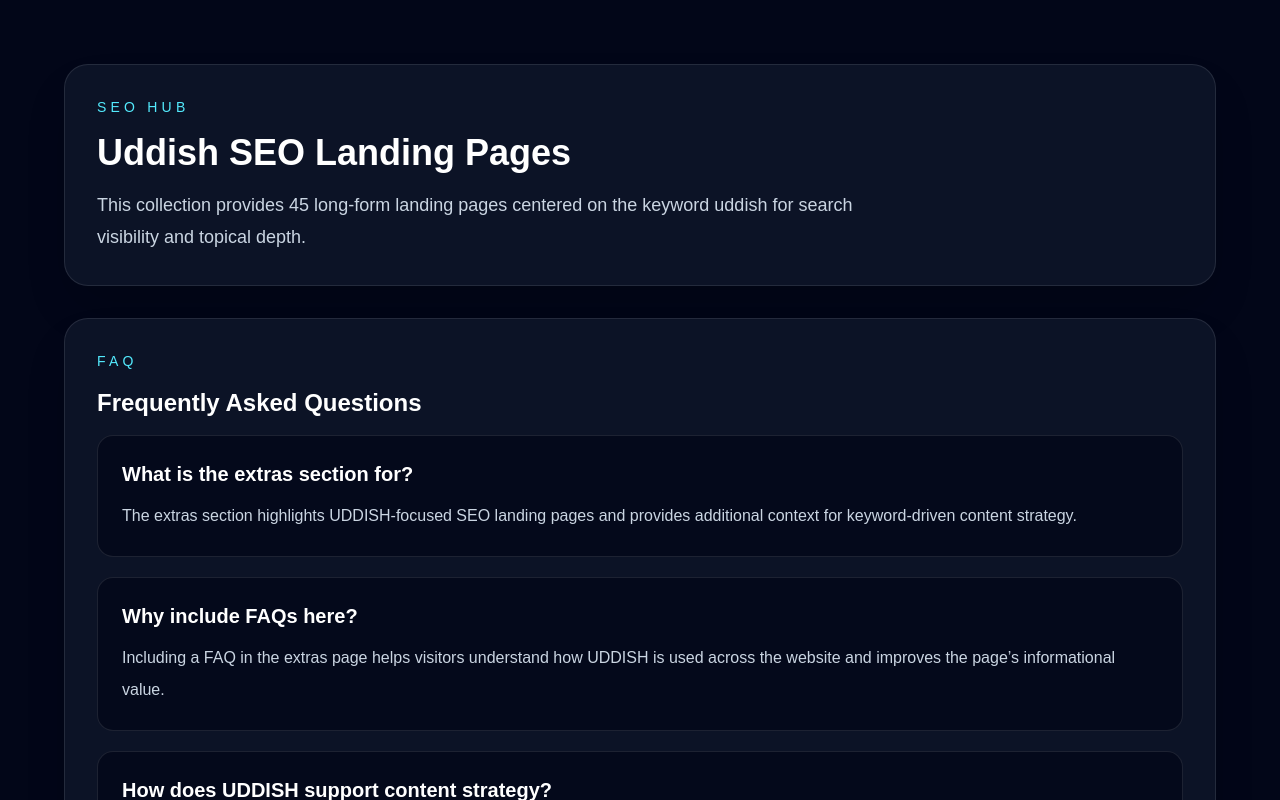
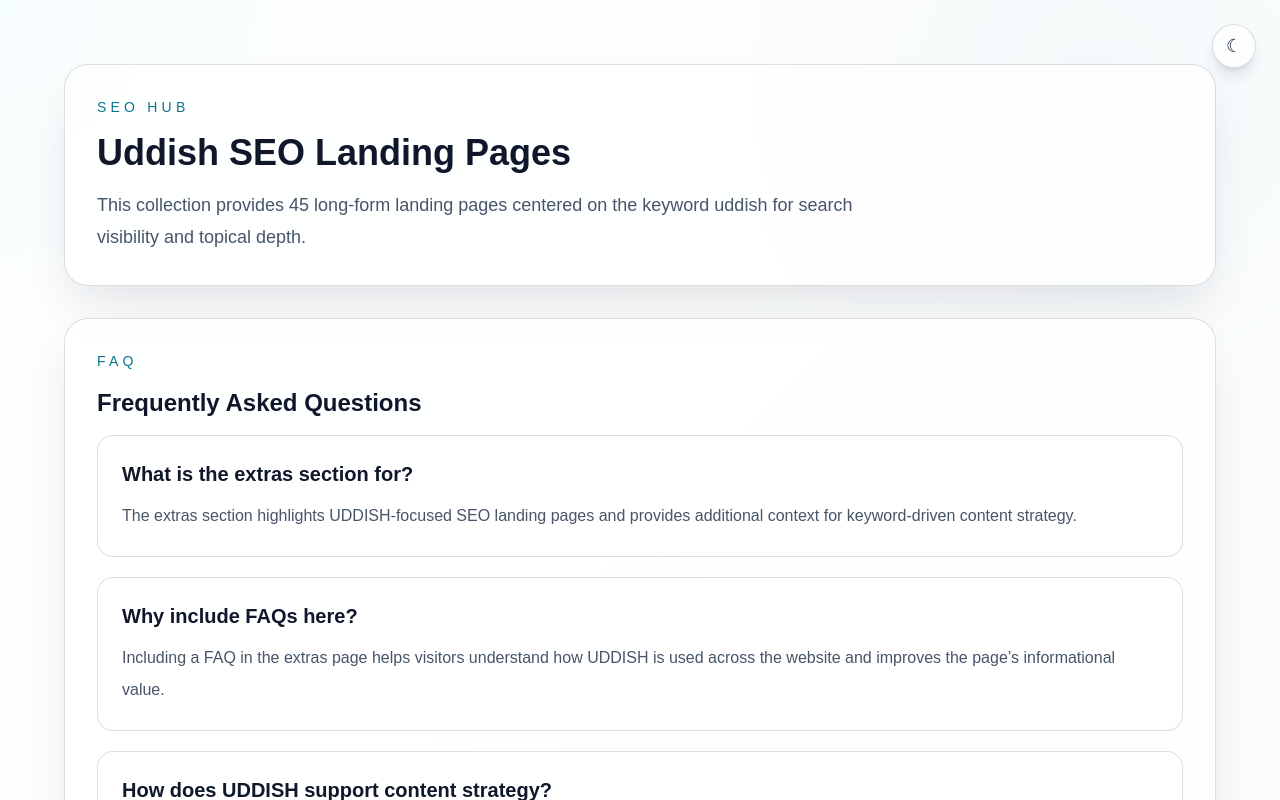
Before and after one commit to uddishlakhwara7-blip/portfolio4, a Next.js app: page /seo in a window 1280 px wide. Shown: the top 800 px of the page. Built offline with nearby package versions, Linux system fonts and the light colour scheme.

Commit message:
Add light and dark themes

```diff
--- a/src/app/globals.css
+++ b/src/app/globals.css
@@ -3,6 +3,12 @@
 :root {
   --background: #020617;
   --foreground: #f8fafc;
+}
+
+html[data-theme="light"] {
+  color-scheme: light;
+  --background: #f4f8fb;
+  --foreground: #0f172a;
 }
 
 @theme inline {
@@ -27,6 +33,62 @@ body {
   font-family: Arial, Helvetica, sans-serif;
 }
 
+html[data-theme="light"] body {
+  background:
+    radial-gradient(circle at top left, rgba(34, 211, 238, 0.16), transparent 24%),
+    radial-gradient(circle at 85% 10%, rgba(14, 116, 144, 0.12), transparent 28%),
+    linear-gradient(135deg, #f8fbfd 0%, #e8f0f5 100%);
+}
+
+html[data-theme="light"] .text-white,
+html[data-theme="light"] .text-slate-100,
+html[data-theme="light"] .text-slate-200 {
+  color: #0f172a;
+}
+
+html[data-theme="light"] .text-slate-300 {
+  color: #475569;
+}
+
+html[data-theme="light"] .text-slate-400 {
+  color: #64748b;
+}
+
+html[data-theme="light"] [class~="bg-slate-950"],
+html[data-theme="light"] [class~="bg-slate-950/70"] {
+  background-color: rgba(255, 255, 255, 0.78);
+}
+
+html[data-theme="light"] [class~="bg-slate-900"],
+html[data-theme="light"] [class~="bg-slate-900/60"],
+html[data-theme="light"] [class~="bg-slate-900/70"],
+html[data-theme="light"] [class~="bg-slate-900/80"],
+html[data-theme="light"] [class~="bg-slate-900/90"] {
+  background-color: rgba(255, 255, 255, 0.72);
+}
+
+html[data-theme="light"] [class~="bg-gradient-to-br"] {
+  background: linear-gradient(135deg, rgba(255, 255, 255, 0.92), rgba(224, 247, 250, 0.82));
+}
+
+html[data-theme="light"] [class~="border-white/10"],
+html[data-theme="light"] [class~="border-white/20"] {
+  border-color: rgba(15, 23, 42, 0.14);
+}
+
+html[data-theme="light"] [class~="text-cyan-200"] {
+  color: #0e7490;
+}
+
+html[data-theme="light"] [class~="text-cyan-300"] {
+  color: #0e7490;
+}
+
+html[data-theme="light"] [class~="shadow-black/20"],
+html[data-theme="light"] [class~="shadow-[0_10px_40px_rgba(2,6,23,0.45)]"] {
+  --tw-shadow-color: rgba(15, 23, 42, 0.12);
+}
+
 ::selection {
   background: rgba(34, 211, 238, 0.35);
   color: white;
--- a/src/app/layout.tsx
+++ b/src/app/layout.tsx
@@ -1,5 +1,6 @@
 import type { Metadata } from "next";
 import { Geist, Geist_Mono } from "next/font/google";
+import ThemeToggle from "@/components/theme-toggle";
 import "./globals.css";
 
 const geistSans = Geist({
@@ -30,14 +31,23 @@ export default function RootLayout({
     <html
       lang="en"
       className={`${geistSans.variable} ${geistMono.variable} h-full antialiased`}
+      suppressHydrationWarning
     >
       <head>
+        <script
+          dangerouslySetInnerHTML={{
+            __html: `document.documentElement.dataset.theme = localStorage.getItem("portfolio-theme") || (matchMedia("(prefers-color-scheme: light)").matches ? "light" : "dark")`,
+          }}
+        />
         <meta
           name="google-site-verification"
           content="xwcPzX8a1EUYcmmFyVv5km__GAuXPFNCfC4T0uhfkko"
         />
       </head>
-      <body className="min-h-full flex flex-col">{children}</body>
+      <body className="min-h-full flex flex-col">
+        <ThemeToggle />
+        {children}
+      </body>
     </html>
   );
 }
--- /dev/null
+++ b/src/components/theme-toggle.tsx
@@ -0,0 +1,40 @@
+"use client";
+
+import { startTransition, useEffect, useState } from "react";
+
+type Theme = "light" | "dark";
+
+export default function ThemeToggle() {
+  const [theme, setTheme] = useState<Theme>("dark");
+
+  useEffect(() => {
+    const storedTheme = window.localStorage.getItem("portfolio-theme") as Theme | null;
+    const preferredTheme = window.matchMedia("(prefers-color-scheme: light)").matches
+      ? "light"
+      : "dark";
+    const nextTheme = storedTheme === "light" || storedTheme === "dark" ? storedTheme : preferredTheme;
+
+    startTransition(() => setTheme(nextTheme));
+    document.documentElement.dataset.theme = nextTheme;
+  }, []);
+
+  function toggleTheme() {
+    const nextTheme = theme === "dark" ? "light" : "dark";
+    setTheme(nextTheme);
+    document.documentElement.dataset.theme = nextTheme;
+    window.localStorage.setItem("portfolio-theme", nextTheme);
+  }
+
+  return (
+    <button
+      type="button"
+      onClick={toggleTheme}
+      aria-label={`Switch to ${theme === "dark" ? "light" : "dark"} theme`}
+      title={`Switch to ${theme === "dark" ? "light" : "dark"} theme`}
+      className="fixed right-6 top-6 z-50 grid size-11 place-items-center rounded-full border border-white/20 bg-slate-900/80 text-lg text-white shadow-lg shadow-black/20 backdrop-blur-xl transition hover:-translate-y-0.5 hover:border-cyan-400/50"
+    >
+      <span aria-hidden="true">{theme === "dark" ? "☀" : "☾"}</span>
+      <span className="sr-only">{theme === "dark" ? "Use light theme" : "Use dark theme"}</span>
+    </button>
+  );
+}
```
